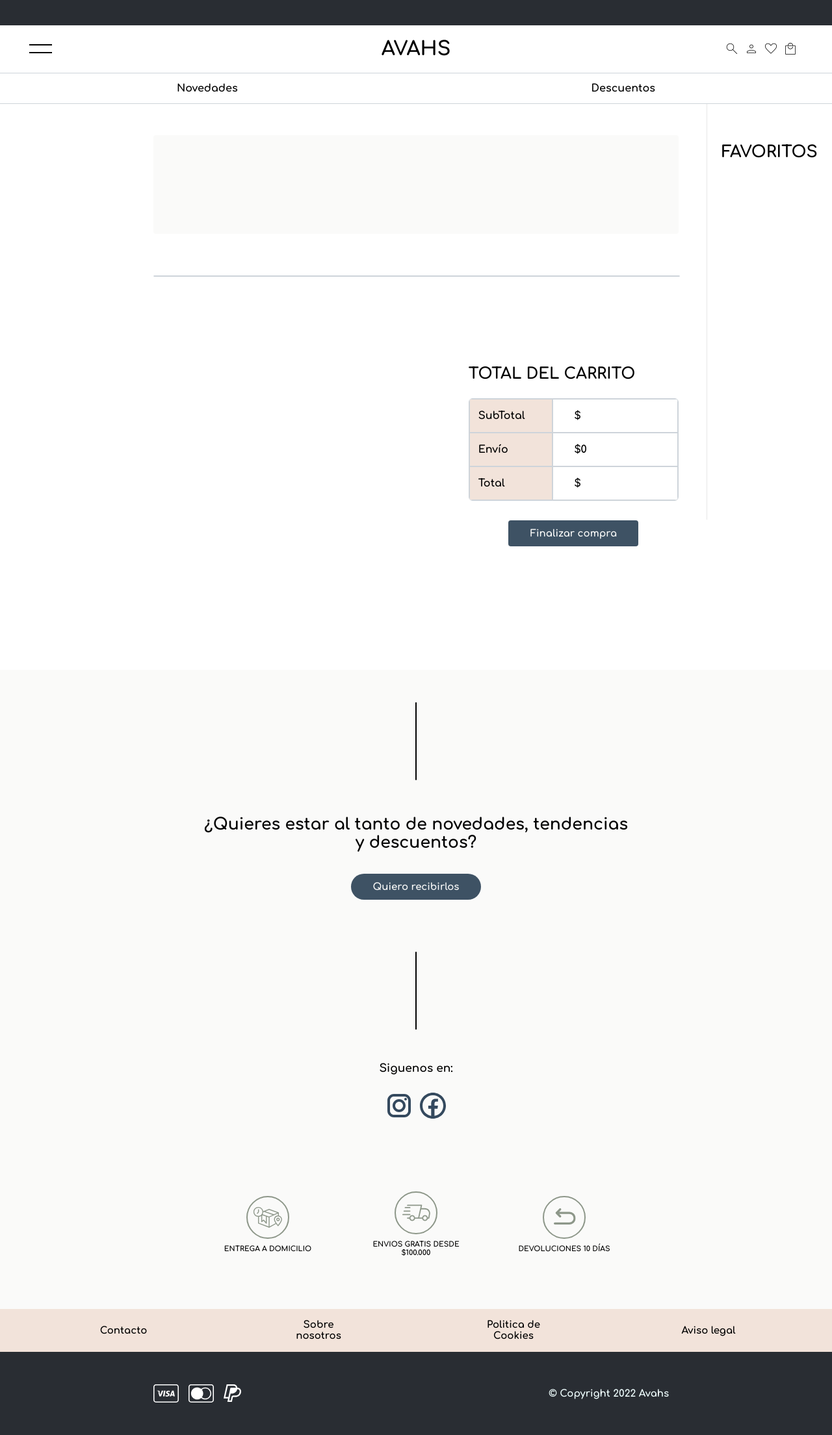
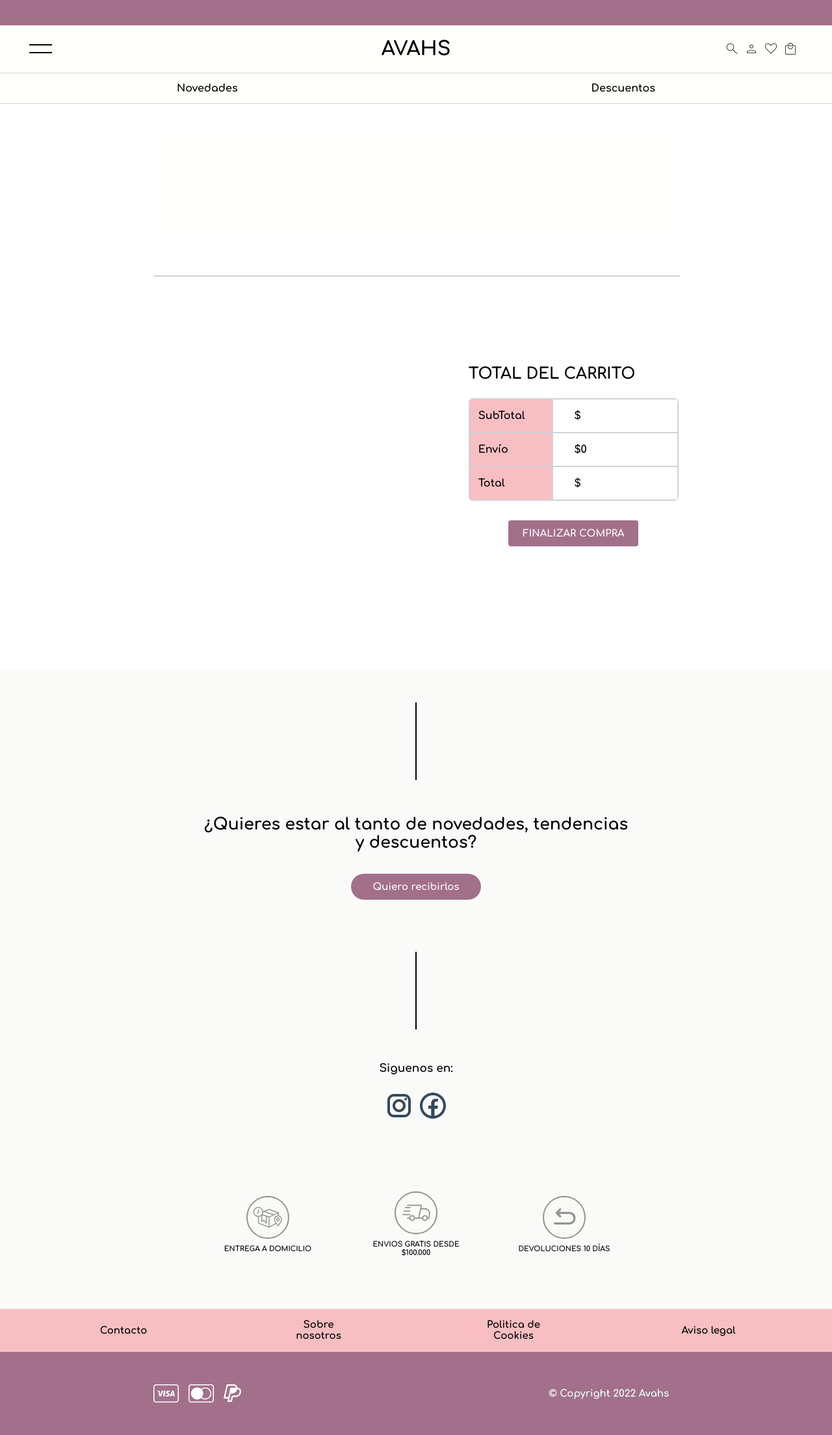
Before and after one commit to PreteltJuan/avahs-app, a Django app: page /app/carrito in a window 1280 px wide. Shown: the whole page at 65% size. Run offline with Django 4.2, Linux system fonts and the light colour scheme; parts of the project's set-up code (start-up, migrations or seed data) failed here and were passed over.

Commit message:
Rediseño de colores

```diff
--- a/tienda/carrito.py
+++ b/tienda/carrito.py
@@ -72,7 +72,6 @@
             total += int(value["acumulado"])
         self.subTotal = total
 
-
     def eliminar(self, producto):
         id = str(producto.pk)
         if id in self.carrito:
@@ -80,6 +79,7 @@
             self.guardar_carrito()
 
     def actualizarCantidad(self, id, cant):
-        if id in self.carrito:
+        if id in self.carrito.keys():
             self.carrito[id]['cantidad'] = cant
+            self.carrito[id]['acumulado'] = cant * self.carrito[id]['precio']
             self.guardar_carrito()
--- a/tienda/static/css/base.css
+++ b/tienda/static/css/base.css
@@ -1,3 +1,16 @@
+:root {
+    --color1: black;
+    --color2: #fffffc;
+    --color3: #A2708A; /*Fondos header y botones*/
+    --color4: #F8BFC2; /*fondos cabeceras de tablas*/
+
+
+    --color6: #BEB7A4;
+
+    --color5: #A45CA8; /* Hover para botones*/
+  }
+
+
 html {
     font-size:6.25%;
 }
@@ -15,7 +28,7 @@
     height: 20vh;
     position: sticky;
     top: 0px;
-    background-color: white;
+    background-color: var(--color2);
     display: flex;
     flex-direction: column;
     justify-content: space-between;
@@ -27,10 +40,10 @@
 
 .top-header{
     flex-basis: 25%;
-    background-color: #292d33;
+    background-color: var(--color3);
     margin: 0;
     padding: 0;
-    color: azure;
+    color: var(--color2);
     display: flex;
     justify-content: center;
     align-items: center;
@@ -87,7 +100,7 @@
     align-items: center;
     border-bottom: 1px solid rgb(206, 212, 218);
     position: relative;
-    background-color: white;
+    background-color: var(--color2);
     z-index: 10;
 }
 
@@ -204,14 +217,14 @@
     justify-content: space-around;
     border-bottom: 1px solid rgb(206, 212, 218);
     position: relative;
-    background-color: white;
+    background-color: var(--color2);
     z-index: 10;
 }
 
 nav a{
     outline: none;
     text-decoration: none;
-    color: black;
+    color: var(--color1);
     padding: 0px 50px;
     font-size: 16rem;
 }
@@ -308,8 +322,8 @@
     height: 80vh;
     position: fixed;
     top: 20vh;
-    right: 0vw;
-    background-color: white;
+    right: -41vw;
+    background-color: var(--color2);
     z-index: 100;
     display: flex;
     justify-content: center;
@@ -444,8 +458,8 @@
 }
 
 .newsletter-invitation a{
-    background-color: #3e5264;
-    border-color: #3e5264;
+    background-color: var(--color3);
+    border-color: var(--color3);
     margin: 30px 0px;
     width: 200px;
     height: 40px;
@@ -501,7 +518,7 @@
 }
 
 .footer-middle-content{
-    background-color: #f2e3da;
+    background-color: var(--color4);
     width: 100%;
     display: flex;
     justify-content: space-evenly;
@@ -529,7 +546,7 @@
 
 .footer-bottom-content{
     width: 100%;
-    background-color: #292d33;
+    background-color: var(--color3);
     display: flex;
     align-items: center;
     justify-content: space-around;
--- a/tienda/static/css/carrito.css
+++ b/tienda/static/css/carrito.css
@@ -163,7 +177,7 @@
 
 
 .content-bottom .content .tabla td:first-child{
-    background-color: #f2e3da;
+    background-color: var(--color4);
     width: 40%;
     padding: 5% 4%;
     border: 0.5px solid rgb(206, 212, 218);
@@ -177,8 +191,8 @@
 
 
 .content-bottom .content a{
-    background-color: #3e5264;
-    border-color: #3e5264;
+    background-color: var(--color3);
+    border-color: var(--color3);
     margin: 30px 0px;
     width: 200px;
     height: 40px;
@@ -190,6 +204,12 @@
     text-decoration: none;
     font-size: 15rem;
     align-self: center;
+    text-transform: uppercase;
+}
+
+.content-bottom .content a:hover{
+    cursor:pointer;
+    background-color: var(--color5);
 }
 
 
--- a/tienda/templates/pages/carrito.html
+++ b/tienda/templates/pages/carrito.html
@@ -22,6 +22,7 @@
             </div>
             <div class="content-middle">
                 {% if request.session.carrito.items %}
+                <form action="{% url 'actualizarCarrito' %}" method="get">
                     <table class="tabla">
                         <tr>
 
@@ -31,7 +32,7 @@
                             <th>Subtotal</th>
                             <th></th>
                         </tr>
-                    <form action="{% url 'actualizarCarrito' %}" method="get">
+
                     {% for key,value in request.session.carrito.items %}
                         <tr>
                             <td>{{ value.nombre }}</td>
--- a/tienda/templates/pages/producto.html
+++ b/tienda/templates/pages/producto.html
@@ -25,7 +25,7 @@
         <span class="disponibilidad">Solo quedan {{ producto.unidades }} disponibles</span>
 
         <a class="btn" id="btn" href="{% url 'agregarAlCarrito' producto.id %} " >Añadir al carrito</a>
-        <a class="btn " id="btn" href="{% url 'agregarAFavoritos' producto.id %} " >Añadir a favoritos</a>
+        <a class="btn"  id="btn" href="{% url 'agregarAFavoritos' producto.id %} " >Añadir a favoritos</a>
         {%if producto.descripcion %}
           <p class="descripcion">{{ producto.descripcion }}</p>
         {%endif%}
--- a/tienda/views.py
+++ b/tienda/views.py
@@ -175,9 +175,12 @@
 
 def actualizar_carrito(request):
     carro = Carrito(request)
+
     for key in carro.carrito.keys():
         newCant =  request.GET.get(key, '')
-        carro.actualizarCantidad(key, newCant)
+        carro.actualizarCantidad(key, int(newCant))
+
+    carro.actualizarSubTotal()
     return redirect("carrito")
 
 def realizar_compra(request):
@@ -199,6 +202,6 @@
         )
         detallerFactura.save()
 
-
+    carritoCompras.limpiar()
 
     return redirect("home")
```
Also changed, not shown: other parts of tienda/static/css/base.css (+16 -12 lines), other parts of tienda/static/css/carrito.css (+20 -6 lines), tienda/static/css/login.css (+4 -3 lines), tienda/static/css/producto.css (+4 -3 lines), tienda/static/css/registro.css (+9 -4 lines), tienda/static/scripts/base.js (+19 -14 lines).
